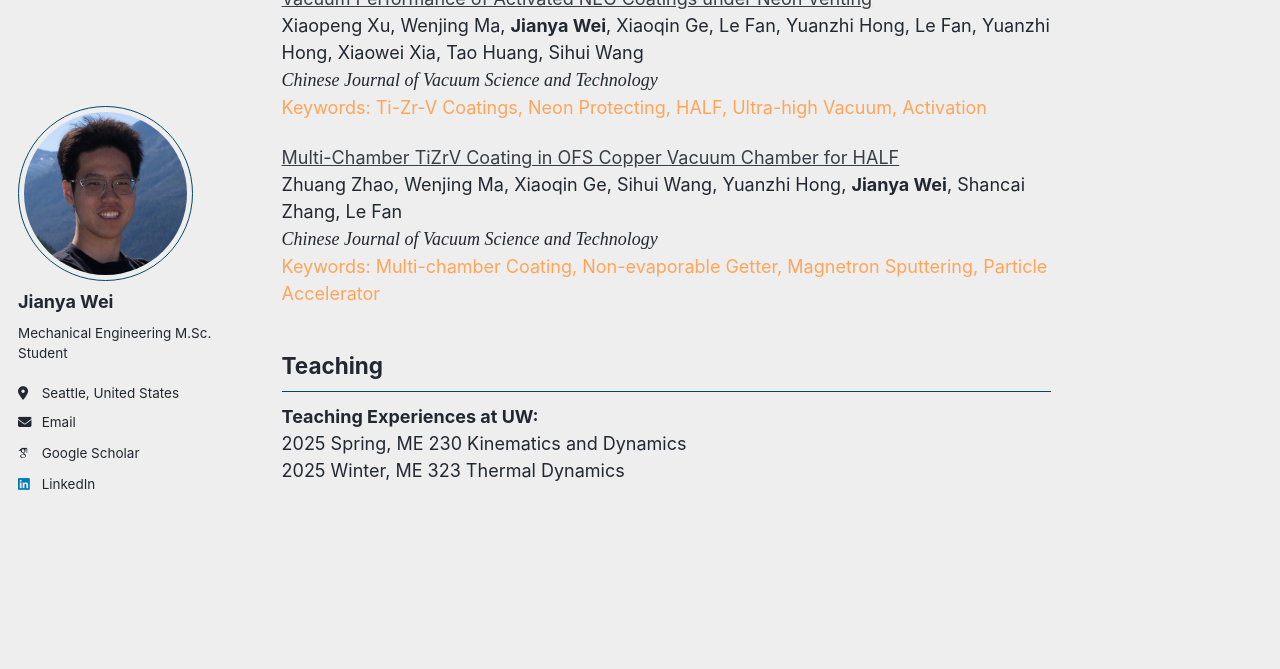
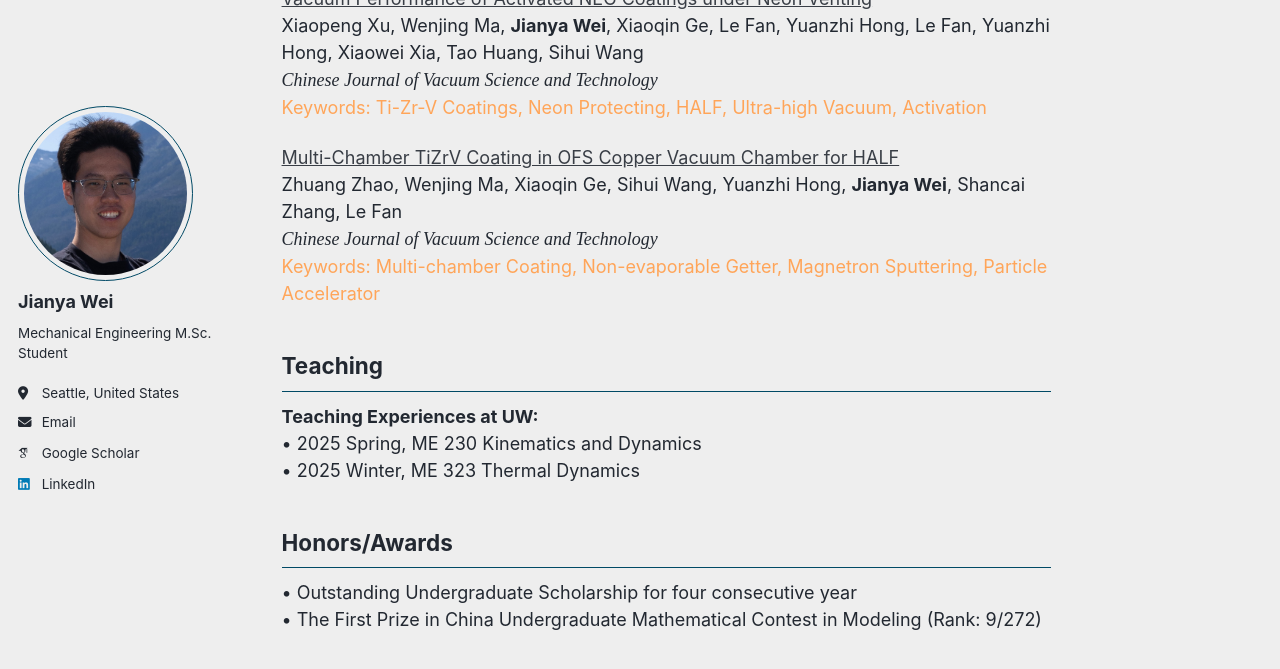
Before and after one commit to jywei02/jywei02.github.io, a Jekyll site: the page built from _pages/about.md, in a window 1280 px wide and 900 px high, scrolled down 971 px. Shown: the top 669 px of the window. Built offline with Jekyll 4.4.1, drawn with Linux system fonts in a browser that asks for light colours; some web fonts are replaced.

Commit message:
Update about.md

```diff
--- a/_pages/about.md
+++ b/_pages/about.md
@@ -62,5 +62,10 @@ Keywords: Multi-chamber Coating, Non-evaporable Getter, Magnetron Sputtering, Pa
 Teaching
 ------
 **Teaching Experiences at UW:**
-2025 Spring, ME 230 Kinematics and Dynamics
-2025 Winter, ME 323 Thermal Dynamics
+• 2025 Spring, ME 230 Kinematics and Dynamics
+• 2025 Winter, ME 323 Thermal Dynamics
+
+Honors/Awards
+------
+• Outstanding Undergraduate Scholarship for four consecutive year
+• The First Prize in China Undergraduate Mathematical Contest in Modeling (Rank: 9/272)
```
